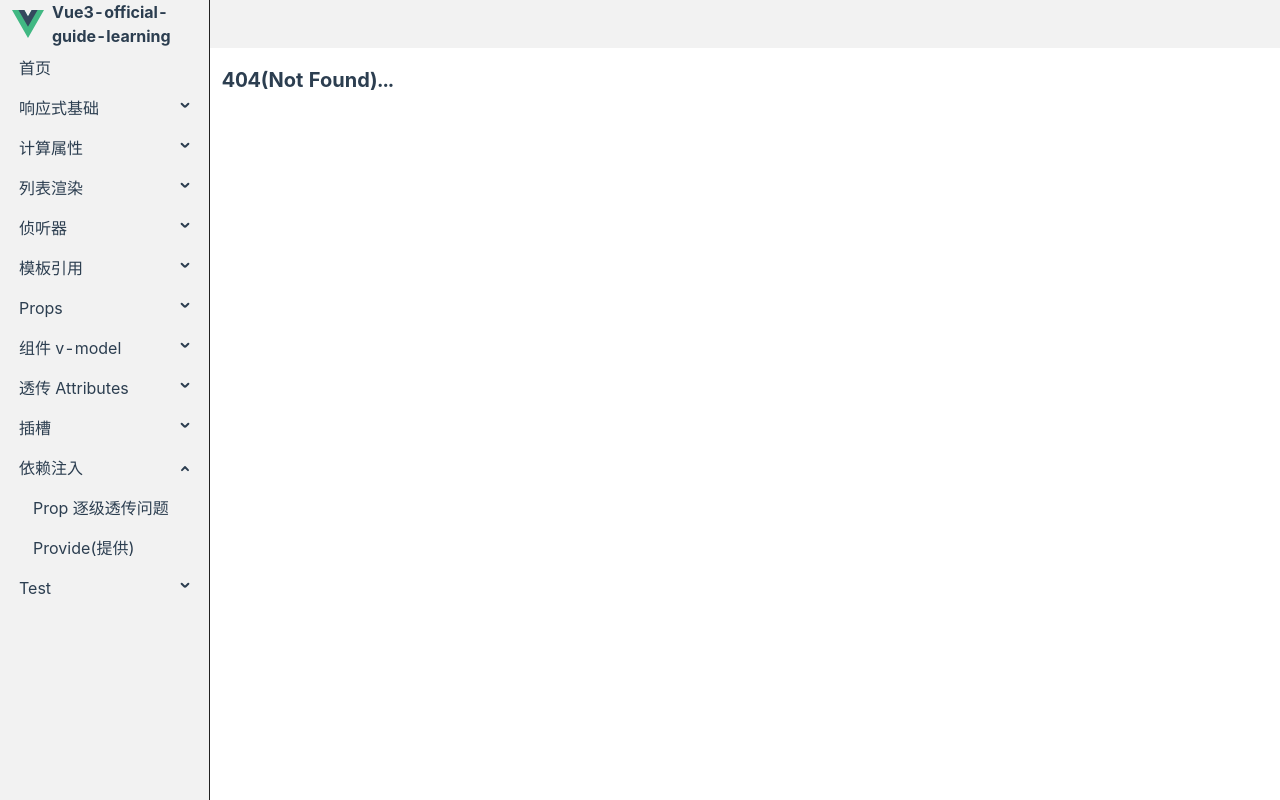
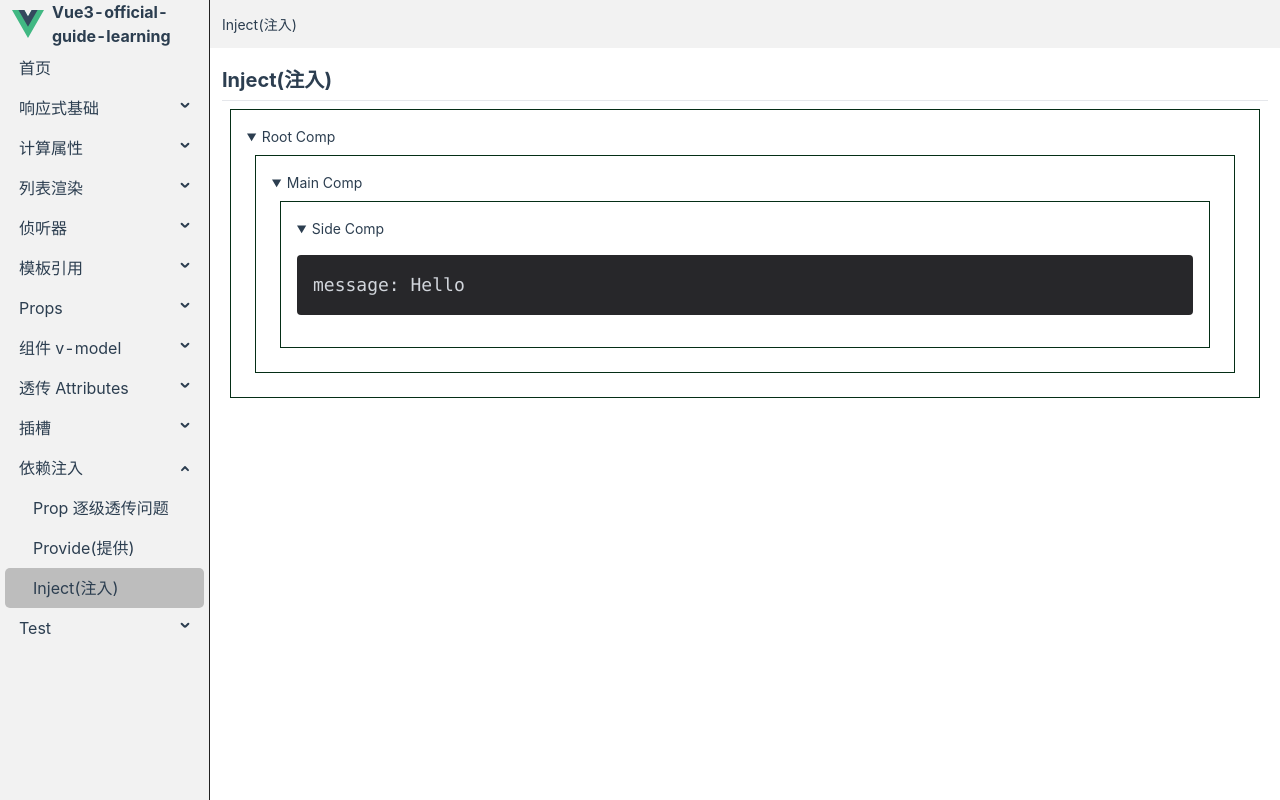
Before and after one commit to yuanlee301415/vue3-official-guide-learning, a Vue app: page /provide-inject/inject in a window 1280 px wide. Before the commit this address had no page. Built offline with nearby package versions, Linux system fonts and the light colour scheme.

Commit message:
依赖注入》Inject(注入)

```diff
--- a/src/router/routes/modules/provide-inject.js
+++ b/src/router/routes/modules/provide-inject.js
@@ -22,6 +22,13 @@ const PROVIDE_INJECT_ROUTE = {
         title: 'Provide(提供)',
       },
     },
+    {
+      path: 'inject',
+      component: () => import('@/views/provide-inject/inject.vue'),
+      meta: {
+        title: 'Inject(注入)',
+      },
+    },
   ],
 }
 
--- /dev/null
+++ b/src/views/provide-inject/inject-modules/MainComp.vue
@@ -0,0 +1,12 @@
+<script setup>
+import SideComp from './SideComp.vue'
+</script>
+
+<template>
+  <details open class="m-2 p-4 border border-green-950">
+    <summary>Main Comp</summary>
+    <SideComp v-bind="$attrs" />
+  </details>
+</template>
+
+<style scoped lang="less"></style>
--- /dev/null
+++ b/src/views/provide-inject/inject-modules/RootComp.vue
@@ -0,0 +1,12 @@
+<script setup>
+import MainComp from './MainComp.vue'
+</script>
+
+<template>
+  <details open class="m-2 p-4 border border-green-950">
+    <summary>Root Comp</summary>
+    <MainComp v-bind="$attrs" />
+  </details>
+</template>
+
+<style scoped lang="less"></style>
--- /dev/null
+++ b/src/views/provide-inject/inject-modules/SideComp.vue
@@ -0,0 +1,14 @@
+<script setup>
+import { inject } from 'vue'
+
+const message = inject('message', 'Default message.')
+</script>
+
+<template>
+  <details open class="m-2 p-4 border border-green-950">
+    <summary>Side Comp</summary>
+    <code>message: {{ message }}</code>
+  </details>
+</template>
+
+<style scoped lang="less"></style>
--- /dev/null
+++ b/src/views/provide-inject/inject.vue
@@ -0,0 +1,20 @@
+<script setup>
+import { ref, provide } from 'vue'
+import RootComp from './inject-modules/RootComp.vue'
+
+defineOptions({ name: 'ProvidePage' })
+
+const message = ref('Hello')
+provide('message', message)
+</script>
+
+<template>
+  <div>
+    <h1>Inject(注入)</h1>
+
+    <hr />
+    <RootComp />
+  </div>
+</template>
+
+<style scoped lang="less"></style>
```
